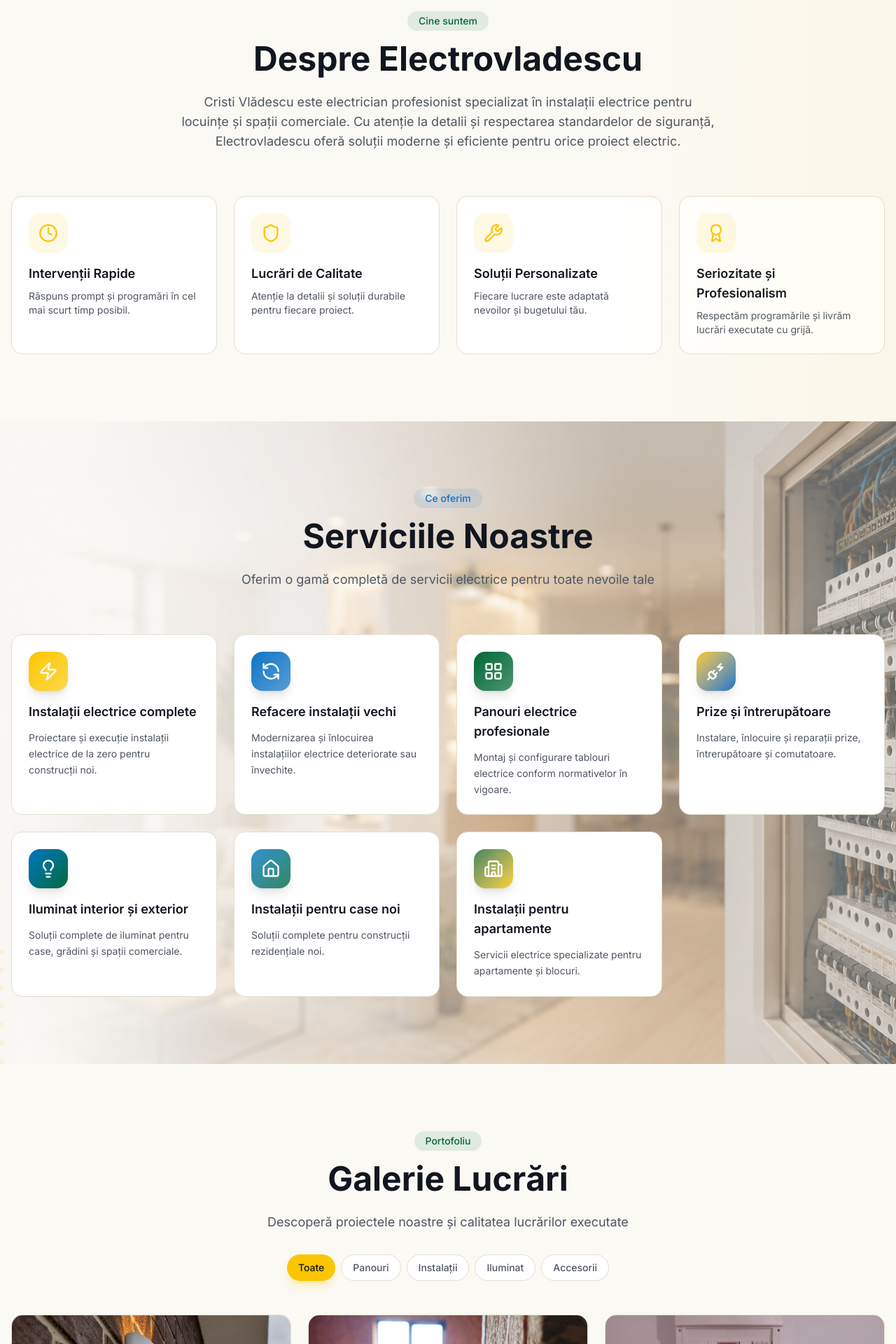
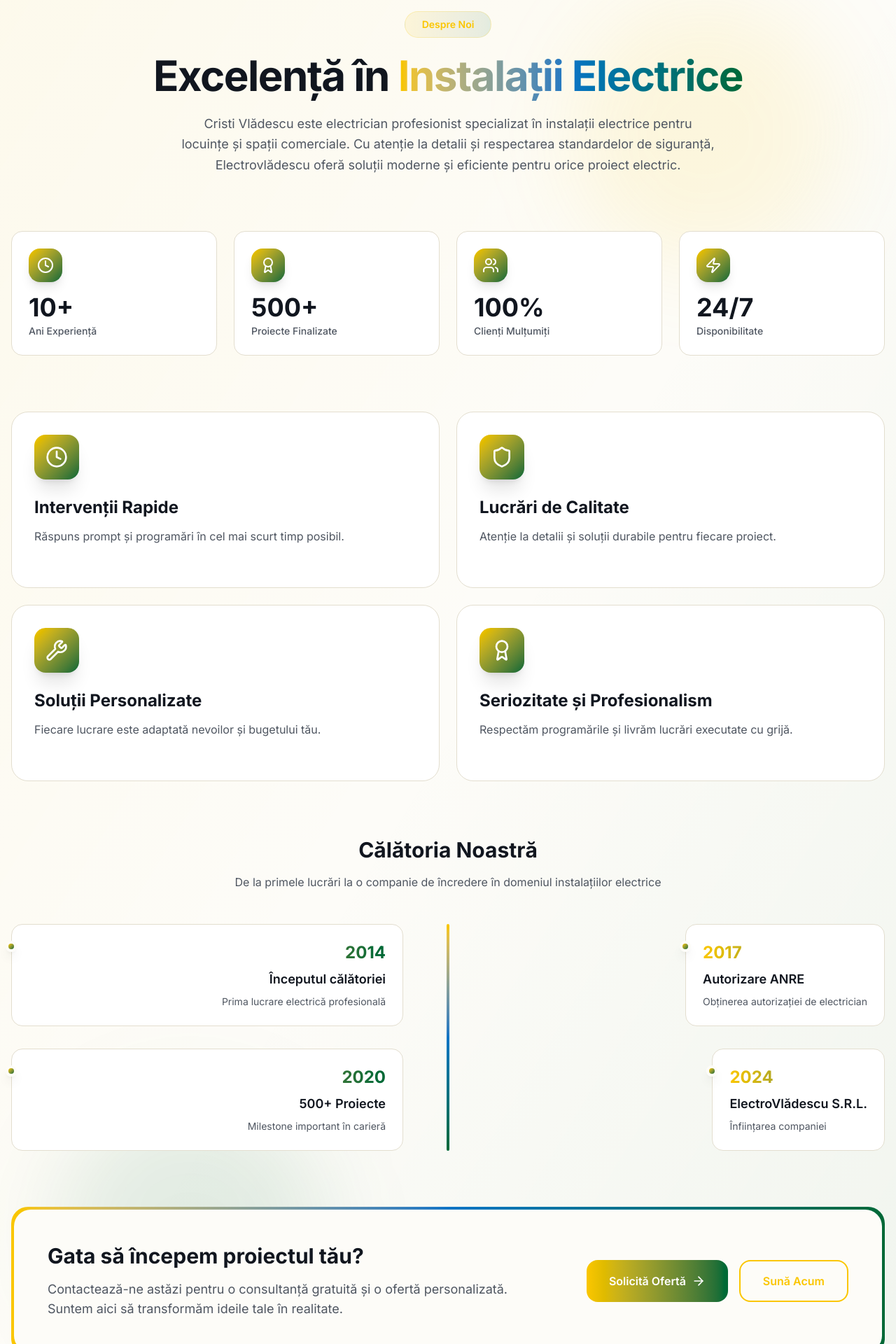
Before and after one commit to vlad1189/ElectroVladescu, a Next.js app: page / in a window 1280 px wide. Shown: the part 880-2800 px from the top of the page at 70% size. Built offline with nearby package versions, Linux system fonts and the light colour scheme.

Commit message:
Redesign about section with premium thsk

```diff
--- a/components/sections/about-section.tsx
+++ b/components/sections/about-section.tsx
@@ -3,7 +3,8 @@
 import { motion } from "framer-motion"
 import { useInView } from "framer-motion"
 import { useRef } from "react"
-import { Award, Shield, Clock, Wrench } from "lucide-react"
+import { Award, Shield, Clock, Wrench, Users, Zap, CheckCircle, ArrowRight, Quote } from "lucide-react"
+import Image from "next/image"
 
 const timeline = [
   { year: "2014", title: "Începutul călătoriei", description: "Prima lucrare electrică profesională" },
@@ -16,69 +17,206 @@ const features = [
   {
     icon: Clock,
     title: "Intervenții Rapide",
-    description: "Răspuns prompt și programări în cel mai scurt timp posibil."
+    description: "Răspuns prompt și programări în cel mai scurt timp posibil.",
+    color: "from-blue-500 to-cyan-500"
   },
   {
     icon: Shield,
     title: "Lucrări de Calitate",
-    description: "Atenție la detalii și soluții durabile pentru fiecare proiect."
+    description: "Atenție la detalii și soluții durabile pentru fiecare proiect.",
+    color: "from-purple-500 to-pink-500"
   },
   {
     icon: Wrench,
     title: "Soluții Personalizate",
-    description: "Fiecare lucrare este adaptată nevoilor și bugetului tău."
+    description: "Fiecare lucrare este adaptată nevoilor și bugetului tău.",
+    color: "from-amber-500 to-orange-500"
   },
   {
     icon: Award,
     title: "Seriozitate și Profesionalism",
-    description: "Respectăm programările și livrăm lucrări executate cu grijă."
+    description: "Respectăm programările și livrăm lucrări executate cu grijă.",
+    color: "from-emerald-500 to-teal-500"
   },
-];
+]
+
+const stats = [
+  { value: "10+", label: "Ani Experiență", icon: Clock },
+  { value: "500+", label: "Proiecte Finalizate", icon: Award },
+  { value: "100%", label: "Clienți Mulțumiți", icon: Users },
+  { value: "24/7", label: "Disponibilitate", icon: Zap },
+]
+
 export function AboutSection() {
   const ref = useRef(null)
   const isInView = useInView(ref, { once: true, margin: "-100px" })
 
   return (
-    <section id="despre" className="py-24 bg-muted/30 relative overflow-hidden">
+    <section id="despre" className="py-24 bg-background relative overflow-hidden">
       {/* Background decoration */}
-      <div className="absolute top-0 right-0 w-1/3 h-full bg-gradient-to-l from-primary/5 to-transparent pointer-events-none" />
+      <div className="absolute inset-0 bg-gradient-to-br from-primary/5 via-transparent to-accent/5 pointer-events-none" />
+      <div className="absolute top-20 right-20 w-96 h-96 bg-primary/10 rounded-full blur-3xl" />
+      <div className="absolute bottom-20 left-20 w-96 h-96 bg-accent/10 rounded-full blur-3xl" />
 
-      <div className="container mx-auto px-4" ref={ref}>
+      <div className="container mx-auto px-4 relative z-10" ref={ref}>
         <motion.div
           initial={{ opacity: 0, y: 40 }}
           animate={isInView ? { opacity: 1, y: 0 } : {}}
           transition={{ duration: 0.6 }}
-          className="text-center mb-16"
+          className="text-center mb-20"
         >
-          <span className="inline-block px-4 py-1 rounded-full bg-accent/10 text-accent text-sm font-medium mb-4">
-            Cine suntem
+          <span className="inline-block px-6 py-2 rounded-full bg-gradient-to-r from-primary/10 to-accent/10 text-primary text-sm font-semibold mb-6 border border-primary/20">
+            Despre Noi
           </span>
-          <h2 className="text-3xl md:text-4xl lg:text-5xl font-bold text-foreground mb-6">
-            Despre Electrovladescu
+          <h2 className="text-4xl md:text-5xl lg:text-6xl font-bold text-foreground mb-6 tracking-tight">
+            Excelență în <span className="bg-gradient-to-r from-primary via-secondary to-accent bg-clip-text text-transparent">Instalații Electrice</span>
           </h2>
-          <p className="text-lg text-muted-foreground max-w-3xl mx-auto text-pretty">
-            Cristi Vlădescu este electrician profesionist specializat în instalații electrice pentru locuințe și spații comerciale. Cu atenție la detalii și respectarea standardelor de siguranță, Electrovladescu oferă soluții moderne și eficiente pentru orice proiect electric.
+          <p className="text-lg text-muted-foreground max-w-3xl mx-auto text-pretty leading-relaxed">
+            Cristi Vlădescu este electrician profesionist specializat în instalații electrice pentru locuințe și spații comerciale. Cu atenție la detalii și respectarea standardelor de siguranță, Electrovlădescu oferă soluții moderne și eficiente pentru orice proiect electric.
           </p>
         </motion.div>
 
-        {/* Features grid */}
-        <div className="grid md:grid-cols-2 lg:grid-cols-4 gap-6 ">
+        {/* Stats Section */}
+        <motion.div
+          initial={{ opacity: 0, y: 30 }}
+          animate={isInView ? { opacity: 1, y: 0 } : {}}
+          transition={{ duration: 0.6, delay: 0.2 }}
+          className="grid grid-cols-2 lg:grid-cols-4 gap-6 mb-20"
+        >
+          {stats.map((stat, index) => (
+            <motion.div
+              key={stat.label}
+              initial={{ opacity: 0, y: 20 }}
+              animate={isInView ? { opacity: 1, y: 0 } : {}}
+              transition={{ duration: 0.5, delay: 0.1 * index }}
+              className="group relative p-6 bg-card rounded-2xl border border-border hover:border-primary/30 transition-all duration-300 overflow-hidden"
+            >
+              <div className="absolute inset-0 bg-gradient-to-br from-primary/5 to-accent/5 opacity-0 group-hover:opacity-100 transition-opacity duration-300" />
+              <div className="relative z-10">
+                <div className="w-12 h-12 rounded-xl bg-gradient-to-br from-primary to-accent flex items-center justify-center mb-4 shadow-lg">
+                  <stat.icon className="w-6 h-6 text-white" />
+                </div>
+                <div className="text-4xl font-bold text-foreground mb-1">{stat.value}</div>
+                <div className="text-sm text-muted-foreground font-medium">{stat.label}</div>
+              </div>
+            </motion.div>
+          ))}
+        </motion.div>
+
+        {/* Features Grid - Premium Cards */}
+        <div className="grid md:grid-cols-2 gap-6 mb-20">
           {features.map((feature, index) => (
             <motion.div
               key={feature.title}
-              initial={{ opacity: 0, y: 30 }}
-              animate={isInView ? { opacity: 1, y: 0 } : {}}
-              transition={{ duration: 0.5, delay: index * 0.1 }}
-              className="group p-6 bg-card rounded-2xl border border-border hover:border-primary/50 transition-all duration-300 hover:shadow-lg hover:shadow-primary/10"
+              initial={{ opacity: 0, y: 30, scale: 0.95 }}
+              animate={isInView ? { opacity: 1, y: 0, scale: 1 } : {}}
+              transition={{ duration: 0.5, delay: 0.1 * index }}
+              className="group relative p-8 bg-card rounded-3xl border border-border hover:border-primary/30 transition-all duration-500 overflow-hidden"
             >
-              <div className="w-14 h-14 rounded-xl bg-primary/10 flex items-center justify-center mb-4 group-hover:bg-primary/20 transition-colors duration-300">
-                <feature.icon className="w-7 h-7 text-primary" />
+              {/* Gradient background on hover */}
+              <div className={`absolute inset-0 bg-gradient-to-br ${feature.color} opacity-0 group-hover:opacity-5 transition-opacity duration-500`} />
+
+              {/* Decorative circle */}
+              <div className="absolute -right-8 -top-8 w-32 h-32 rounded-full bg-gradient-to-br from-primary/10 to-accent/10 blur-2xl opacity-0 group-hover:opacity-100 transition-opacity duration-500" />
+
+              <div className="relative z-10">
+                <div className="w-16 h-16 rounded-2xl bg-gradient-to-br from-primary to-accent flex items-center justify-center mb-6 shadow-xl group-hover:scale-110 transition-transform duration-300">
+                  <feature.icon className="w-8 h-8 text-white" />
+                </div>
+
+                <h3 className="text-2xl font-bold text-foreground mb-3 group-hover:text-primary transition-colors duration-300">
+                  {feature.title}
+                </h3>
+
+                <p className="text-muted-foreground leading-relaxed">
+                  {feature.description}
+                </p>
+
+                {/* Animated line */}
+                <div className="mt-6 h-1 w-0 group-hover:w-full bg-gradient-to-r from-primary to-accent transition-all duration-500 rounded-full" />
               </div>
-              <h3 className="text-lg font-semibold text-foreground mb-2">{feature.title}</h3>
-              <p className="text-muted-foreground text-sm">{feature.description}</p>
             </motion.div>
           ))}
         </div>
+
+        {/* Timeline Section */}
+        <motion.div
+          initial={{ opacity: 0, y: 40 }}
+          animate={isInView ? { opacity: 1, y: 0 } : {}}
+          transition={{ duration: 0.6, delay: 0.4 }}
+          className="mb-20"
+        >
+          <div className="text-center mb-12">
+            <h3 className="text-3xl font-bold text-foreground mb-4">Călătoria Noastră</h3>
+            <p className="text-muted-foreground max-w-2xl mx-auto">
+              De la primele lucrări la o companie de încredere în domeniul instalațiilor electrice
+            </p>
+          </div>
+
+          <div className="relative">
+            {/* Timeline line */}
+            <div className="absolute left-1/2 transform -translate-x-1/2 h-full w-1 bg-gradient-to-b from-primary via-secondary to-accent rounded-full" />
+
+            <div className="grid md:grid-cols-2 gap-8">
+              {timeline.map((item, index) => (
+                <motion.div
+                  key={item.year}
+                  initial={{ opacity: 0, x: index % 2 === 0 ? -30 : 30 }}
+                  animate={isInView ? { opacity: 1, x: 0 } : {}}
+                  transition={{ duration: 0.5, delay: 0.1 * index }}
+                  className={`relative ${index % 2 === 0 ? 'md:text-right md:pr-12' : 'md:ml-auto md:pl-12'}`}
+                >
+                  {/* Timeline dot */}
+                  <div className="absolute top-6 left-1/2 transform -translate-x-1/2 w-4 h-4 rounded-full bg-gradient-to-br from-primary to-accent border-4 border-background shadow-lg md:left-auto md:right-auto" />
+
+                  <div className="group p-6 bg-card rounded-2xl border border-border hover:border-primary/30 transition-all duration-300 hover:shadow-xl hover:shadow-primary/5">
+                    <div className="text-2xl font-bold bg-gradient-to-r from-primary to-accent bg-clip-text text-transparent mb-2">
+                      {item.year}
+                    </div>
+                    <h4 className="text-lg font-semibold text-foreground mb-2">{item.title}</h4>
+                    <p className="text-sm text-muted-foreground">{item.description}</p>
+                  </div>
+                </motion.div>
+              ))}
+            </div>
+          </div>
+        </motion.div>
+
+        {/* CTA Section */}
+        <motion.div
+          initial={{ opacity: 0, y: 30 }}
+          animate={isInView ? { opacity: 1, y: 0 } : {}}
+          transition={{ duration: 0.6, delay: 0.6 }}
+          className="relative overflow-hidden rounded-3xl bg-gradient-to-r from-primary via-secondary to-accent p-1"
+        >
+          <div className="bg-background rounded-3xl p-8 md:p-12">
+            <div className="flex flex-col md:flex-row items-center justify-between gap-8">
+              <div className="max-w-2xl">
+                <h3 className="text-3xl font-bold text-foreground mb-4">
+                  Gata să începem proiectul tău?
+                </h3>
+                <p className="text-muted-foreground text-lg">
+                  Contactează-ne astăzi pentru o consultanță gratuită și o ofertă personalizată. Suntem aici să transformăm ideile tale în realitate.
+                </p>
+              </div>
+              <div className="flex flex-col sm:flex-row gap-4">
+                <a
+                  href="#contact"
+                  className="inline-flex items-center justify-center gap-2 px-8 py-4 bg-gradient-to-r from-primary to-accent text-white rounded-xl font-semibold hover:shadow-lg hover:shadow-primary/25 transition-all duration-300 hover:scale-105"
+                >
+                  Solicită Ofertă
+                  <ArrowRight className="w-5 h-5" />
+                </a>
+                <a
+                  href="tel:+40755295009"
+                  className="inline-flex items-center justify-center gap-2 px-8 py-4 border-2 border-primary text-primary rounded-xl font-semibold hover:bg-primary/10 transition-all duration-300"
+                >
+                  Sună Acum
+                </a>
+              </div>
+            </div>
+          </div>
+        </motion.div>
       </div>
     </section>
   )
```
